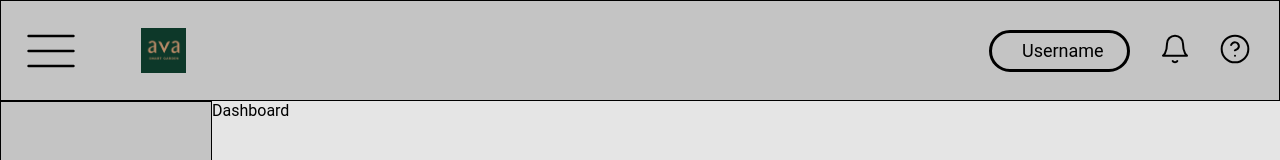
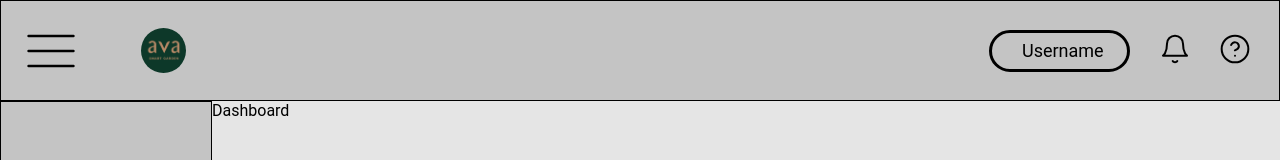
Before and after one commit to marcusgchan/avagrows-inventory-tracker-client, a React (Create React App) app: page / in a window 1280 px wide. Shown: the top 160 px of the page. Built offline with nearby package versions, Linux system fonts and the light colour scheme.

Commit message:
added a cursor pointer effect over buttons in the header and made the logo a circle

```diff
--- a/src/components/Layout.js
+++ b/src/components/Layout.js
@@ -20,7 +20,7 @@ function Layout() {
             <img src={hamburgerButton} alt="NavButton"></img>
           </button>
           <div className={styles.logo}>
-            <img src={logo} alt="logo"></img>
+            <img className={styles.logo} src={logo} alt="logo"></img>
           </div>
         </div>
         <div className={styles.rightHeader}>
--- a/src/components/styles/Layout.module.css
+++ b/src/components/styles/Layout.module.css
@@ -56,12 +56,15 @@
   width: 60px;
   height: 60px;
   border: none;
+  cursor: pointer;
 }
 
 .logo {
   grid-area: logo;
   height: 45px;
   width: 45px;
+  border-radius: 50%;
+  object-fit: cover;
 }
 
 .userNameBox {
@@ -94,6 +97,7 @@
   border: none;
   height: max-content;
   width: max-content;
+  cursor: pointer;
 }
 
 .infoButton {
@@ -102,6 +106,7 @@
   border: none;
   height: max-content;
   width: max-content;
+  cursor: pointer;
 }
 
 .navBar {
```
